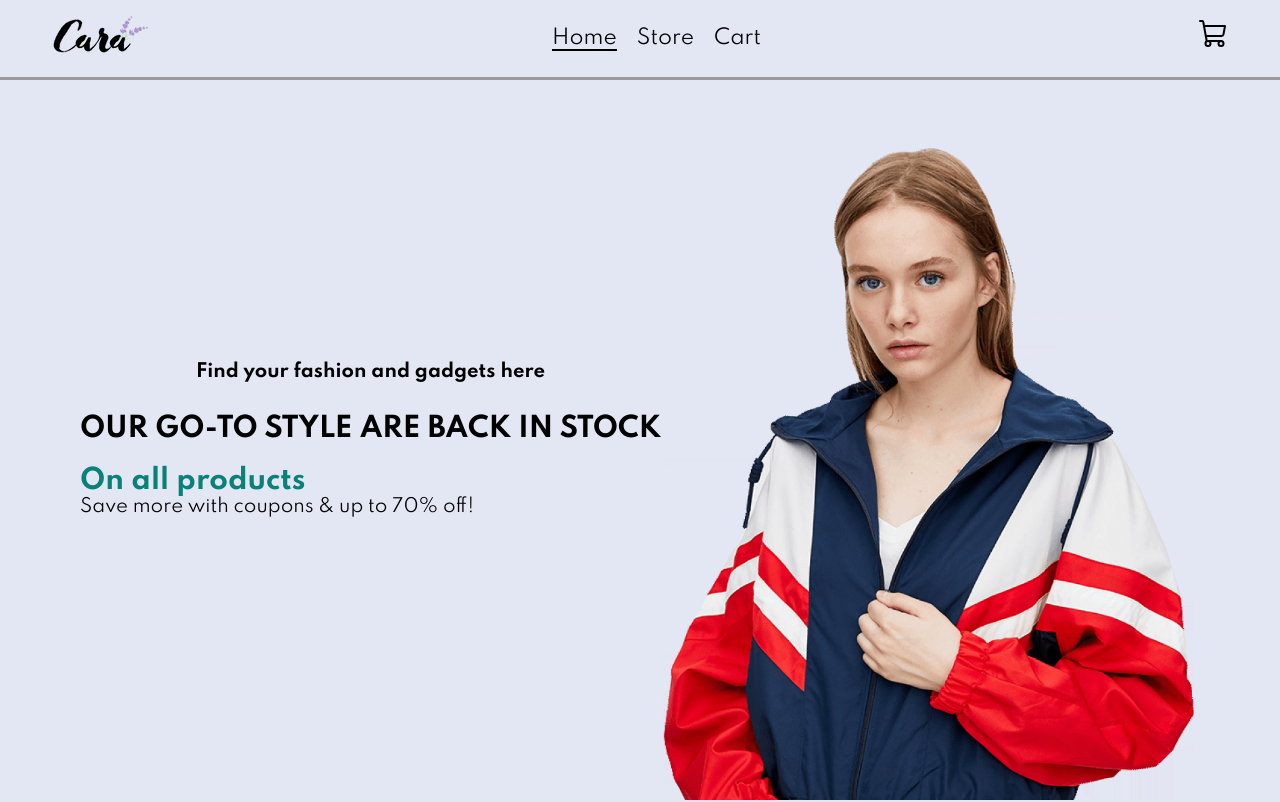
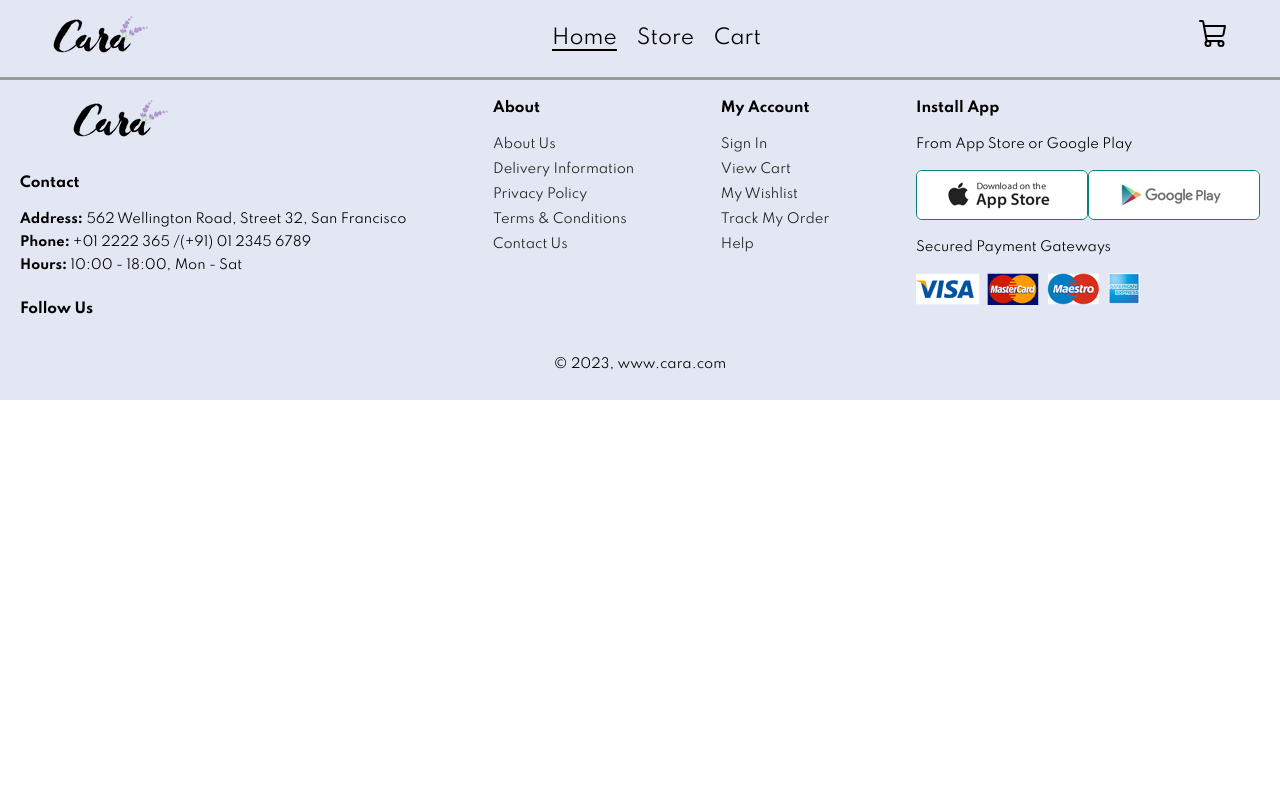
Before and after one commit to NateBalcha/simple_ecommerce, a React (Create React App) app: page / in a window 1280 px wide. Shown: the top 802 px of the page. Built offline with nearby package versions, Linux system fonts and the light colour scheme.

Commit message:
fourth commit

```diff
--- a/src/App.js
+++ b/src/App.js
@@ -13,7 +13,8 @@
         <Router>
           <Navbar />
           <Routes>
-            <Route path="/" element={<Home />} />
+            {/* <Route path="/" element={<Home />} /> */}
+            <Route path="/simple_ecommerce" element={<Home />} />
             <Route path="/store" element={<Shop />} />
             <Route path="/cart" element={<Cart />} />
           </Routes>
```
